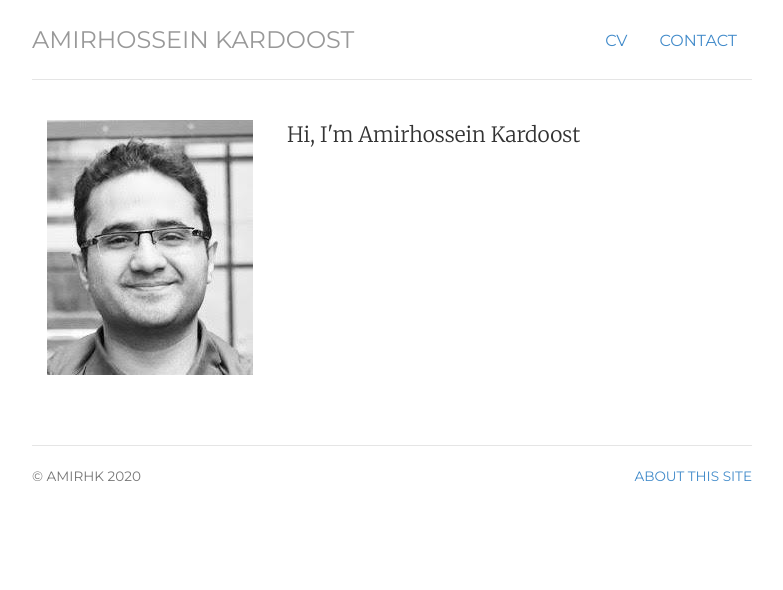
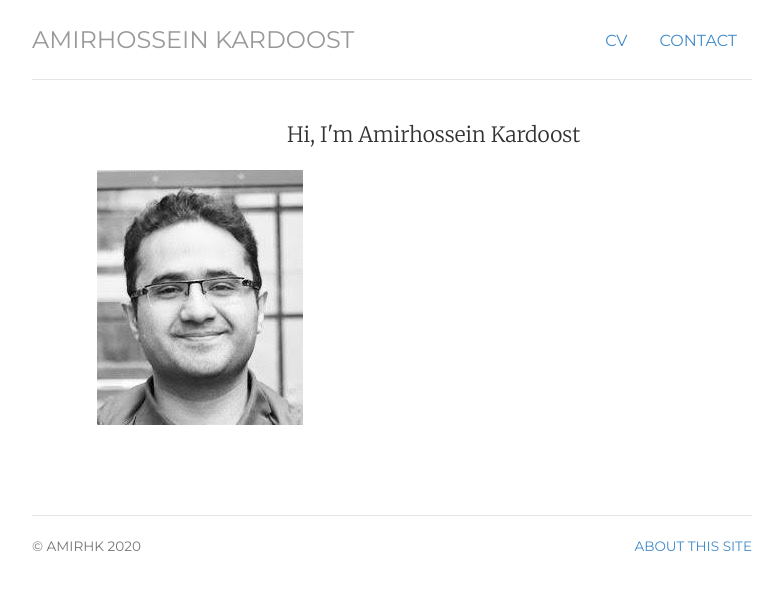
Before and after one commit to Amirhk-dev/Amirhk-dev.github.io, a Jekyll site: the page built from index.html, in a window 1280 px wide. Shown: the top 590 px of the page, without its empty margins (248-1031 px from the left). Built offline with Jekyll 4.4.1, drawn with Linux system fonts in a browser that asks for light colours.

Commit message:
Update style.css

```diff
--- a/css/style.css
+++ b/css/style.css
@@ -18,11 +18,15 @@
         position: relative;
         display: inline-block;
         margin-bottom: 30px;
+	margin: 50px;
 }
 .card .img-top {
         display: none;
         position: absolute;
         margin-bottom: 30px;
+	top: 0;
+	left: 0;
+	z-index: 99;
 }
 .card:hover .img-top {
         display: inline;
```
